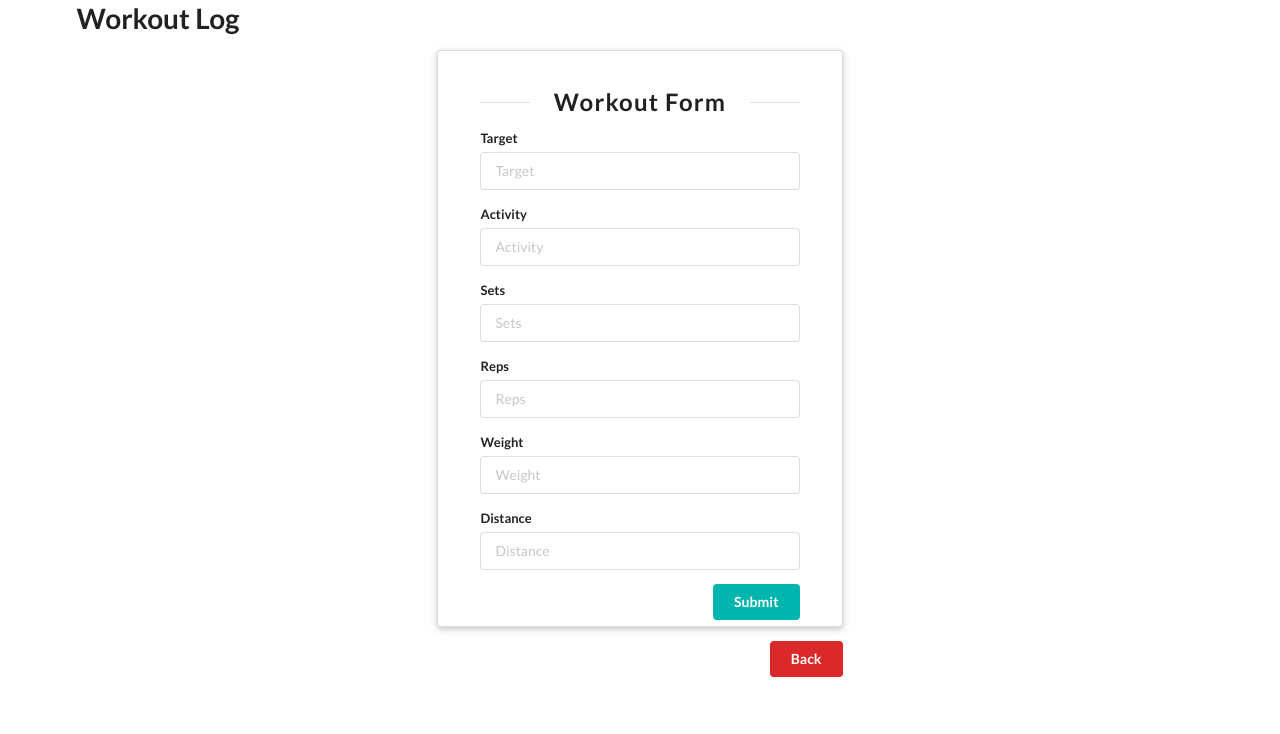
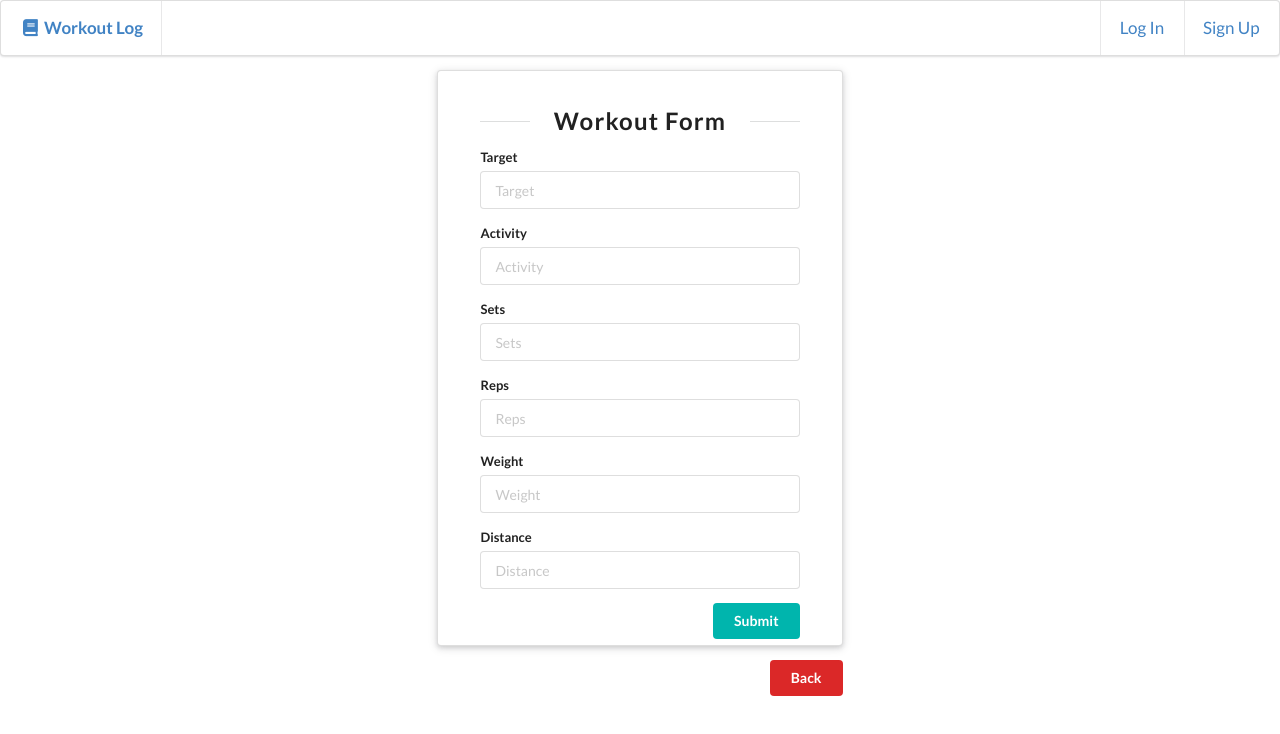
Before and after one commit to nursh/Workout-Log, a React app: page /form in a window 1280 px wide. Shown: the top 734 px of the page. Built offline with nearby package versions, Linux system fonts and the light colour scheme.

Commit message:
Made header component

```diff
--- a/public/index.html
+++ b/public/index.html
@@ -9,7 +9,7 @@
   <link rel="stylesheet" href="https://cdnjs.cloudflare.com/ajax/libs/semantic-ui/2.2.11/semantic.min.css">
 </head>
 <body>
-  <div id="app" class="ui container"></div>
+  <div id="app"></div>
   <script src="https://cdnjs.cloudflare.com/ajax/libs/jquery/3.2.1/jquery.min.js"></script>
   <script src="https://cdnjs.cloudflare.com/ajax/libs/semantic-ui/2.2.11/semantic.min.js"></script>
   <script src="vendor.bundle.js"></script>
--- a/src/App.jsx
+++ b/src/App.jsx
@@ -7,6 +7,7 @@ import {
 } from 'react-router-dom';
 
 
+import WorkoutHeader from './WorkoutHeader.jsx';
 import Table from './WorkoutTable.jsx';
 import WorkoutForm from './WorkoutForm.jsx';
 
@@ -14,12 +15,13 @@ import WorkoutForm from './WorkoutForm.jsx';
 function App() {
   return (
     <div className="ui center aligned">
-      <h1 className="header center">Workout Log</h1>
       <Router>
-        <Switch>
-          <Route exact path="/" component={Table} />
-          <Route path="/form" component={WorkoutForm} />
-        </Switch>
+        <WorkoutHeader>
+          <Switch>
+            <Route exact path="/" component={Table} />
+            <Route path="/form" component={WorkoutForm} />
+          </Switch>
+        </WorkoutHeader>
       </Router>
     </div>
   );
--- /dev/null
+++ b/src/WorkoutHeader.jsx
@@ -0,0 +1,44 @@
+import React from 'react';
+import { Link } from 'react-router-dom';
+import PropTypes from 'prop-types';
+
+
+const Header = props => (
+  <div>
+    <div className="ui huge menu">
+      <div className="header item">
+        <Link
+          to="/"
+        >
+          <i className="book icon"></i>
+          Workout Log
+        </Link>
+      </div>
+      <div className="right menu">
+        <div className="item">
+          <Link
+            to="/"
+          >
+            Log In
+          </Link>
+        </div>
+        <div className="item">
+          <Link
+            to="/"
+          >
+            Sign Up
+          </Link>
+        </div>
+      </div>
+    </div>
+    <div className="ui container">
+      {props.children}
+    </div>
+  </div>
+);
+
+Header.propTypes = {
+  children: PropTypes.node.isRequired,
+};
+
+export default Header;
```
